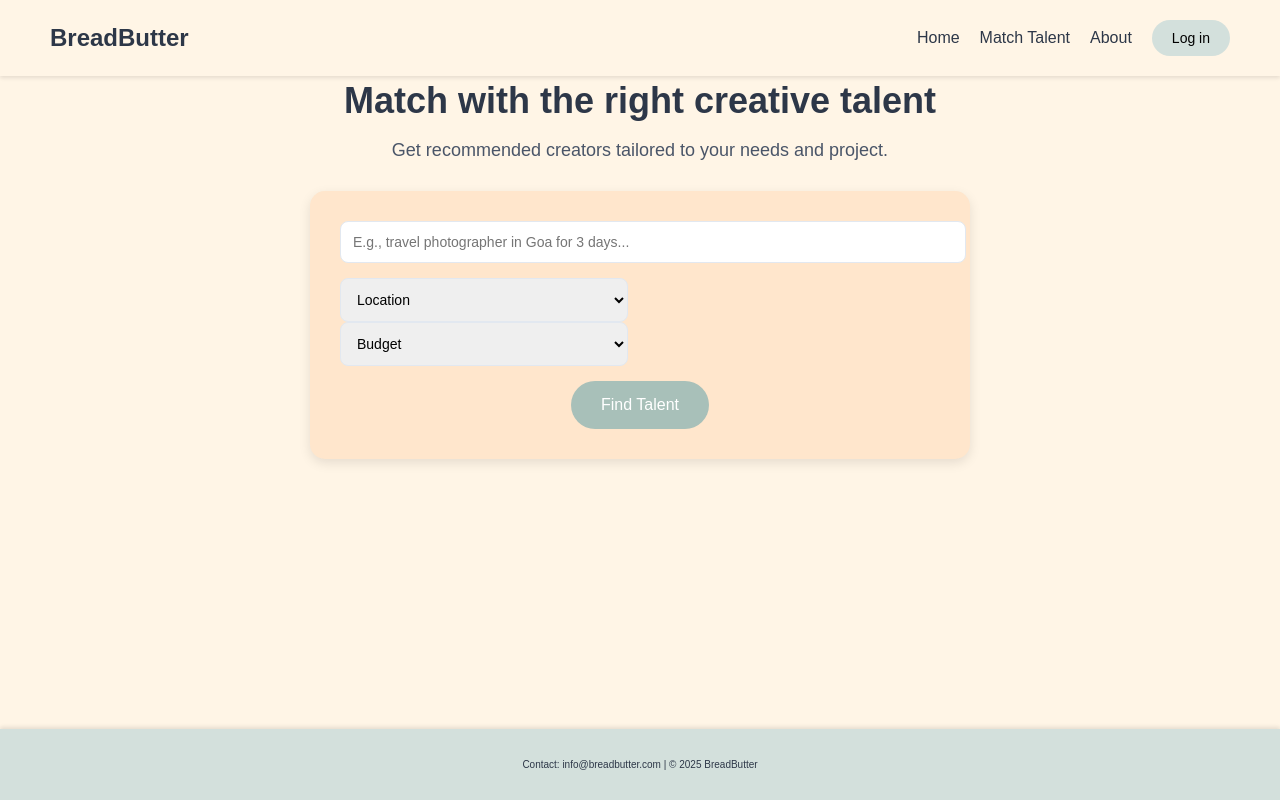
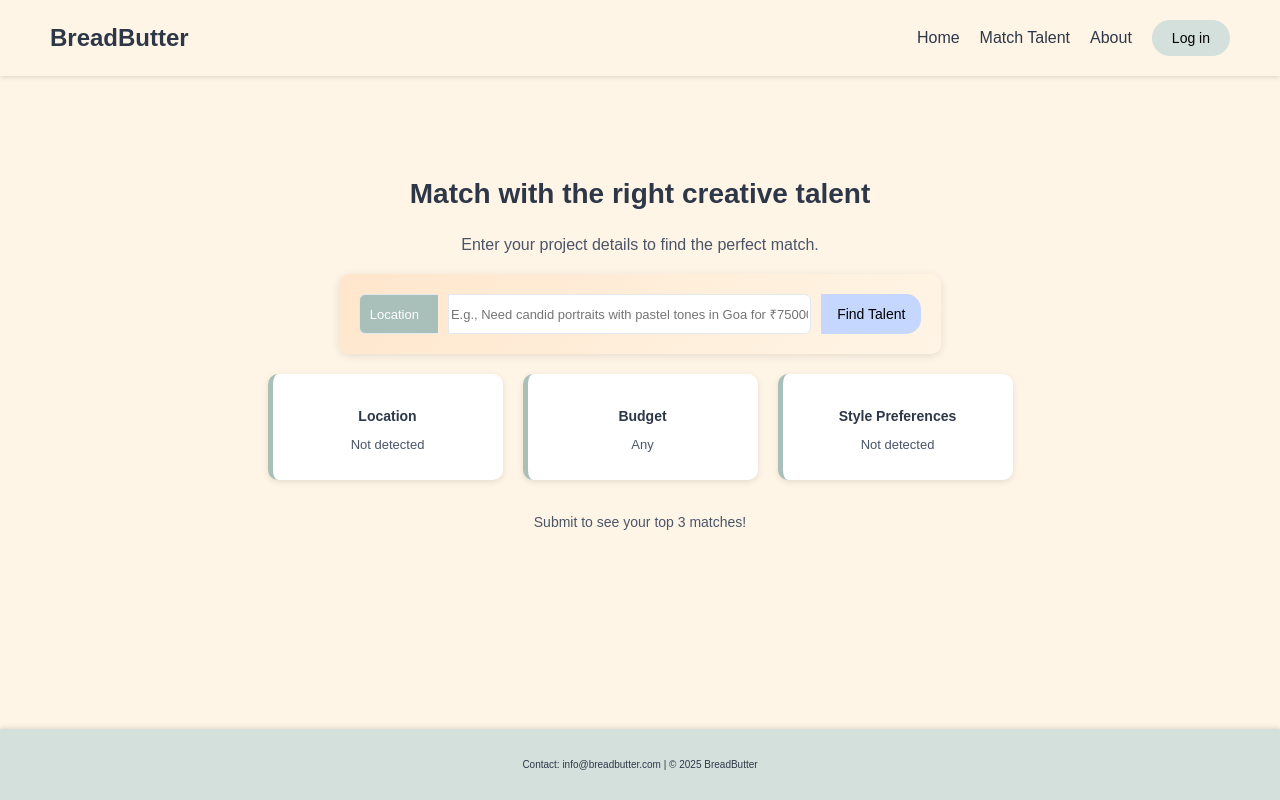
Before and after one commit to Sushanth-Personal/TalentMatcherAI, a React (Vite) app in the folder talentmatch-frontend/: page /match in a window 1280 px wide. Built offline with nearby package versions, Linux system fonts and the light colour scheme.

Commit message:
Update: Updated the layout of Match Talent Page

```diff
--- a/talentmatch-frontend/src/pages/AboutPage.module.css
+++ b/talentmatch-frontend/src/pages/AboutPage.module.css
@@ -2,6 +2,7 @@
   padding: 50px 20px;
   background-color: #fff5e6;
   text-align: center;
+
 }
 
 .title {
--- a/talentmatch-frontend/src/pages/MatchTalentPage.jsx
+++ b/talentmatch-frontend/src/pages/MatchTalentPage.jsx
@@ -4,25 +4,59 @@ import styles from './MatchTalentPage.module.css';
 
 function MatchTalentPage() {
   const [formData, setFormData] = useState({
-    projectTitle: '',
-    location: '',
-    budget: '',
+    projectDescription: '',
   });
   const [results, setResults] = useState([]);
+  const [extractedData, setExtractedData] = useState({
+    location: '',
+    budget: 'Any',
+    stylePreferences: '',
+  });
 
   const handleChange = (e) => {
-    setFormData({ ...formData, [e.target.name]: e.target.value });
+    const value = e.target.value;
+    setFormData({ ...formData, projectDescription: value });
+
+    // Simple text extraction logic based on keywords
+    const lowerCaseValue = value.toLowerCase();
+    let location = extractedData.location; // Preserve dropdown selection unless changed
+    let budget = 'Any';
+    let stylePreferences = '';
+
+    // Extract budget (basic pattern matching for numbers)
+    const budgetMatch = value.match(/\d{5,6}/); // Matches 5-6 digit numbers (e.g., 75000)
+    if (budgetMatch) budget = `₹${budgetMatch[0]}`;
+
+    // Extract style preferences
+    if (lowerCaseValue.includes('pastel tones')) stylePreferences = 'Pastel tones';
+    else if (lowerCaseValue.includes('candid portraits')) stylePreferences = 'Candid portraits';
+    else if (lowerCaseValue.includes('vibrant colors')) stylePreferences = 'Vibrant colors';
+
+    setExtractedData({ location, budget, stylePreferences });
+  };
+
+  const calculateMatchScore = (creator) => {
+    let score = 0;
+    if (creator.location.toLowerCase() === extractedData.location.toLowerCase()) score += 2;
+    if (extractedData.budget === 'Any' || creator.budgetRange.split('-')[0].replace(/[^0-9]/g, '') <= parseInt(extractedData.budget.replace(/[^0-9]/g, ''))) score += 3;
+    if (creator.category.toLowerCase().includes(extractedData.stylePreferences.toLowerCase())) score += 5;
+    if (formData.projectDescription.toLowerCase().includes(creator.category.toLowerCase())) score += 3;
+    return score;
   };
 
   const handleSubmit = async (e) => {
     e.preventDefault();
     try {
       const response = await axios.post('http://localhost:5000/api/creators/match', {
-        location: formData.location,
-        budget: formData.budget,
-        category: 'Photography', // Default for now, can be expanded
+        location: extractedData.location,
+        budget: extractedData.budget === 'Any' ? 0 : extractedData.budget,
+        category: extractedData.stylePreferences || 'Photography',
       });
-      setResults(response.data);
+      const scoredResults = response.data.map(creator => ({
+        ...creator,
+        score: calculateMatchScore(creator),
+      })).sort((a, b) => b.score - a.score).slice(0, 3);
+      setResults(scoredResults);
     } catch (error) {
       console.error('Error fetching matches:', error);
     }
@@ -31,65 +65,75 @@ function MatchTalentPage() {
   return (
     <div className={styles.container}>
       <h2 className={styles.title}>Match with the right creative talent</h2>
-      <p className={styles.subtitle}>Get recommended creators tailored to your needs and project.</p>
+      <p className={styles.subtitle}>Enter your project details to find the perfect match.</p>
       <div className={styles.formSection}>
-        <form onSubmit={handleSubmit}>
-          <div className={styles.inputGroup}>
-            <input
-              type="text"
-              name="projectTitle"
-              placeholder="E.g., travel photographer in Goa for 3 days..."
-              value={formData.projectTitle}
-              onChange={handleChange}
-              className={styles.input}
-            />
-          </div>
-          <div className={styles.inputGroup}>
+        <form onSubmit={handleSubmit} className={styles.form}>
+
+            <div className={styles.inputWrapper}>
               <select
-              name="location"
-              value={formData.location}
-              onChange={handleChange}
-              className={styles.select}
+                className={styles.locationDropdown}
+                value={extractedData.location}
+                onChange={(e) => setExtractedData({ ...extractedData, location: e.target.value })}
               >
                 <option value="">Location</option>
                 <option value="Goa">Goa</option>
                 <option value="Mumbai">Mumbai</option>
                 <option value="Bengaluru">Bengaluru</option>
+                <option value="Remote">Remote</option>
               </select>
-            <select
-              name="budget"
-              value={formData.budget}
+              <input
+                id="projectDescription"
+                type="text"
+                name="projectDescription"
+                placeholder="E.g., Need candid portraits with pastel tones in Goa for ₹75000..."
+                value={formData.projectDescription}
                 onChange={handleChange}
-              className={styles.select}
-            >
-              <option value="">Budget</option>
-              <option value="75000">₹75,000</option>
-              <option value="50000">₹50,000</option>
-              <option value="100000">₹1,00,000</option>
-            </select>
-          </div>
+                className={styles.projectDescription}
+                required
+              />
               <button type="submit" className={styles.submitButton}>
             Find Talent
           </button>
+            </div>
+
         </form>
       </div>
+      <div className={styles.aiInsights}>
+        <div className={styles.insightCard}>
+          <h4 className={styles.insightTitle}>Location</h4>
+          <p className={styles.insightValue}>{extractedData.location || 'Not detected'}</p>
+        </div>
+        <div className={styles.insightCard}>
+          <h4 className={styles.insightTitle}>Budget</h4>
+          <p className={styles.insightValue}>{extractedData.budget}</p>
+        </div>
+        <div className={styles.insightCard}>
+          <h4 className={styles.insightTitle}>Style Preferences</h4>
+          <p className={styles.insightValue}>{extractedData.stylePreferences || 'Not detected'}</p>
+        </div>
+      </div>
+      {results.length === 0 && <p className={styles.hint}>Submit to see your top 3 matches!</p>}
       {results.length > 0 && (
         <div className={styles.resultsSection}>
-          <h3 className={styles.resultsTitle}>Results</h3>
+          <h3 className={styles.resultsTitle}>Top 3 Matches</h3>
           {results.map((result, index) => (
             <div key={index} className={styles.resultCard}>
               <img
-                src="https://via.placeholder.com/60"
+                src="https://via.placeholder.com/50"
                 alt="Profile"
                 className={styles.profileImage}
               />
               <div>
-                <h4 className={styles.resultName}>{result.name}</h4>
+                <h4 className={styles.resultName}>{`${index + 1}. ${result.name}`}</h4>
                 <p className={styles.resultLocation}>{result.location}</p>
                 <p className={styles.resultCategories}>
                   {result.category} | {result.experience}
                 </p>
                 <p className={styles.resultBudget}>Budget: {result.budgetRange}</p>
+                <p className={styles.resultScore}>Match Score: {result.score}/13</p>
+                <p className={styles.resultReason}>
+                  Rationale: {result.location.toLowerCase() === extractedData.location.toLowerCase() ? 'Location match (+2), ' : ''}{extractedData.budget === 'Any' || result.budgetRange.split('-')[0].replace(/[^0-9]/g, '') <= parseInt(extractedData.budget.replace(/[^0-9]/g, '')) ? 'Budget match (+3), ' : ''}{result.category.toLowerCase().includes(extractedData.stylePreferences.toLowerCase()) ? 'Style match (+5), ' : ''}{formData.projectDescription.toLowerCase().includes(result.category.toLowerCase()) ? 'Description match (+3)' : ''}
+                </p>
               </div>
             </div>
           ))}
--- a/talentmatch-frontend/src/pages/MatchTalentPage.module.css
+++ b/talentmatch-frontend/src/pages/MatchTalentPage.module.css
@@ -1,128 +1,235 @@
 .container {
-  padding: 50px 20px;
+  padding: 30px 15px;
   background-color: #fff5e6;
   text-align: center;
+  display: flex;
+  flex-direction: column;
+  justify-content: center;
+  height: 80vh;
+
 }
 
 .title {
-  font-size: 36px;
+  font-size: 28px;
   color: #2d3748;
   margin-bottom: 10px;
   font-weight: 600;
 }
 
 .subtitle {
-  font-size: 18px;
+  font-size: 16px;
   color: #4a5568;
-  margin-bottom: 30px;
+  margin-bottom: 20px;
 }
 
 .formSection {
-  background-color: #ffe6cc;
-  padding: 30px;
-  border-radius: 15px;
-  max-width: 600px;
-  margin: 0 auto;
-  box-shadow: 0 4px 12px rgba(0, 0, 0, 0.1);
+  background: linear-gradient(135deg, #ffe6cc, #fff5e6);
+  padding: 20px;
+  border-radius: 10px;
+  width: 45%; /* Approximately 40-50% of screen */
+  margin: 0 auto 20px;
+  box-shadow: 0 2px 8px rgba(0, 0, 0, 0.1);
+  display: flex;
+  align-items: center;
+  justify-content: center;
 }
 
-.inputGroup {
-  margin-bottom: 15px;
-  text-align: left;
+.form {
+
+  width: 100%;
+
 }
 
-.input {
+.formGroup {
+  margin-bottom: 10px;
   width: 100%;
-  padding: 12px;
-  border: 1px solid #e2e8f0;
-  border-radius: 8px;
-  font-size: 14px;
-  transition: border-color 0.3s;
+  text-align: left;
+  display: flex;
 }
 
-.input:focus {
-  border-color: #a8c0b9;
+.label {
+  display: block;
+  font-size: 13px;
+  color: #2d3748;
+  margin-bottom: 5px;
+  font-weight: 500;
+}
+
+.inputWrapper {
+  display: flex;
+  justify-content: center;
+  gap: 10px;
+  width: 100%;
+}
+
+.locationDropdown {
+  width: 20%; /* Reduced width for better balance */
+  padding: 10px;
+  border: 1px solid #e2e8f0;
+  border-radius: 6px 0 0 6px;
+  font-size: 13px;
+  background-color: #a8c0b9; /* Teal-like color */
+  color: #fff;
+  border-right: none;
+  appearance: none; /* Remove default arrow */
+  position: relative;
+  height: 40px;
+}
+
+.locationDropdown:focus {
+  border-color: #87a39a;
   outline: none;
 }
 
-.select {
-  width: 48%;
-  padding: 12px;
-  border: 1px solid #e2e8f0;
-  border-radius: 8px;
-  font-size: 14px;
-  margin-right: 4%;
-  transition: border-color 0.3s;
+/* Custom arrow with space */
+.locationDropdown::after {
+  content: '▼';
+  position: absolute;
+  right: 0px; /* Space from the right side */
+  top: 0%;
+  transform: translateY(-40%);
+  font-size: 12px;
+  color: #fff;
+  pointer-events: none;
 }
 
-.select:focus {
+
+.projectDescription {
+  max-width: 400px;
+  width: 100%;
+  border: 1px solid #e2e8f0;
+  border-radius: 0 6px 6px 0;
+  font-size: 13px;
+  transition: border-color 0.3s;
+  max-height: 40px;
+}
+
+.projectDescription:focus {
   border-color: #a8c0b9;
   outline: none;
 }
 
 .submitButton {
-  background-color: #a8c0b9;
-  color: white;
-  padding: 15px 30px;
+  background-color: #c5d7fe;
+  color: black;
+  display: flex ;
+  align-items: center;
+  justify-content: center;
   border: none;
-  border-radius: 25px;
-  font-size: 16px;
+  border-radius: 0px 15px 15px 0px;
+  font-size: 14px;
   cursor: pointer;
   transition: background-color 0.3s;
+  width: 100%;
+  max-width: 100px;
+  height: 40px;
 }
 
 .submitButton:hover {
   background-color: #87a39a;
 }
 
+.aiInsights {
+  display: flex;
+  justify-content: center;
+  gap: 20px;
+  margin-bottom: 20px;
+}
+
+.insightCard {
+  background-color: #fff;
+  padding: 15px;
+  border-radius: 10px;
+  box-shadow: 0 2px 6px rgba(0, 0, 0, 0.1);
+  width: 200px;
+  text-align: center;
+  border-left: 5px solid #a8c0b9; /* Matching color for creative effect */
+}
+
+.insightTitle {
+  font-size: 14px;
+  color: #2d3748;
+  margin-bottom: 5px;
+  font-weight: 600;
+}
+
+.insightValue {
+  font-size: 13px;
+  color: #4a5568;
+  word-wrap: break-word;
+}
+
+.hint {
+  font-size: 14px;
+  color: #4a5568;
+  margin-bottom: 15px;
+}
+
 .resultsSection {
-  margin-top: 30px;
+  margin-top: 20px;
   text-align: left;
+  width: 45%; /* Match form width */
+  margin-left: auto;
+  margin-right: auto;
 }
 
 .resultsTitle {
-  font-size: 24px;
+  font-size: 20px;
   color: #2d3748;
-  margin-bottom: 20px;
+  margin-bottom: 15px;
 }
 
 .resultCard {
   background-color: white;
-  padding: 20px;
-  border-radius: 10px;
-  margin-bottom: 15px;
-  box-shadow: 0 2px 6px rgba(0, 0, 0, 0.1);
+  padding: 15px;
+  border-radius: 8px;
+  margin-bottom: 10px;
+  box-shadow: 0 2px 4px rgba(0, 0, 0, 0.1);
   display: flex;
   align-items: center;
 }
 
 .profileImage {
-  width: 60px;
-  height: 60px;
+  width: 50px;
+  height: 50px;
   border-radius: 50%;
-  margin-right: 15px;
+  margin-right: 10px;
 }
 
 .resultName {
-  font-size: 18px;
+  font-size: 16px;
   color: #2d3748;
-  margin: 0 0 5px;
+  margin: 0 0 3px;
 }
 
 .resultLocation {
-  font-size: 14px;
+  font-size: 12px;
   color: #4a5568;
-  margin: 5px 0;
+  margin: 3px 0;
 }
 
 .resultCategories {
-  font-size: 14px;
+  font-size: 12px;
   color: #4a5568;
-  margin: 5px 0;
+  margin: 3px 0;
 }
 
 .resultBudget {
-  font-size: 14px;
+  font-size: 12px;
   color: #4a5568;
-  margin: 5px 0;
+  margin: 3px 0;
 }
+
+.resultScore {
+  font-size: 12px;
+  color: #4a5568;
+  margin: 3px 0;
+  font-weight: 600;
+}
+
+.resultReason {
+  font-size: 12px;
+  color: #4a5568;
+  margin: 3px 0;
+  font-style: italic;
+}
```
Lines whose indentation alone changed are shown as unchanged.
